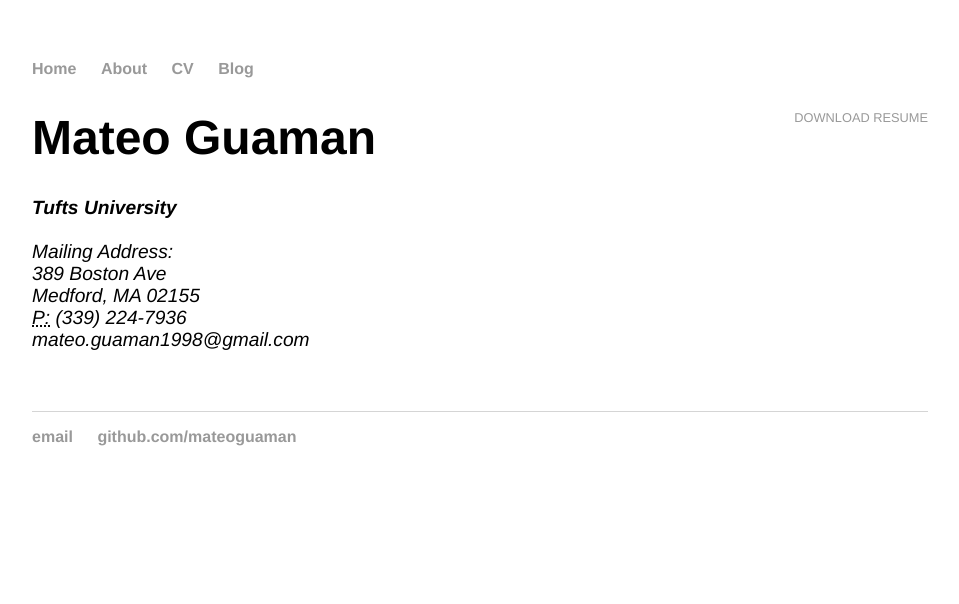
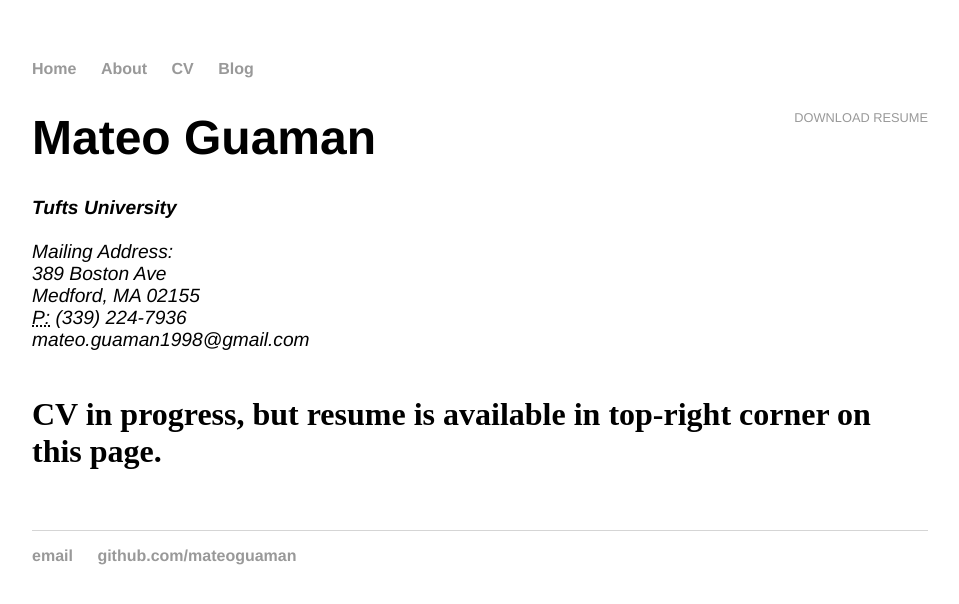
Before and after one commit to mateoguaman/mateoguaman.github.io, a Jekyll site: the page built from cv/index.html, in a window 1280 px wide. Shown: the top 604 px of the page, without its empty margins (160-1119 px from the left). Built offline with Jekyll 4.4.1, drawn with Linux system fonts in a browser that asks for light colours.

Commit message:
Update index.html

```diff
--- a/cv/index.html
+++ b/cv/index.html
@@ -12,5 +12,8 @@
             Medford, MA 02155<br>
             <abbr title="phone">P:</abbr> (339) 224-7936<br>
             <span class="obfuscate">mateo.guaman1998@gmail.com</span>
-            </address>
+            </address><br>
+        <h2>CV in progress, but resume is available in top-right corner on this page.</h2>
+
+
     </div>
```
